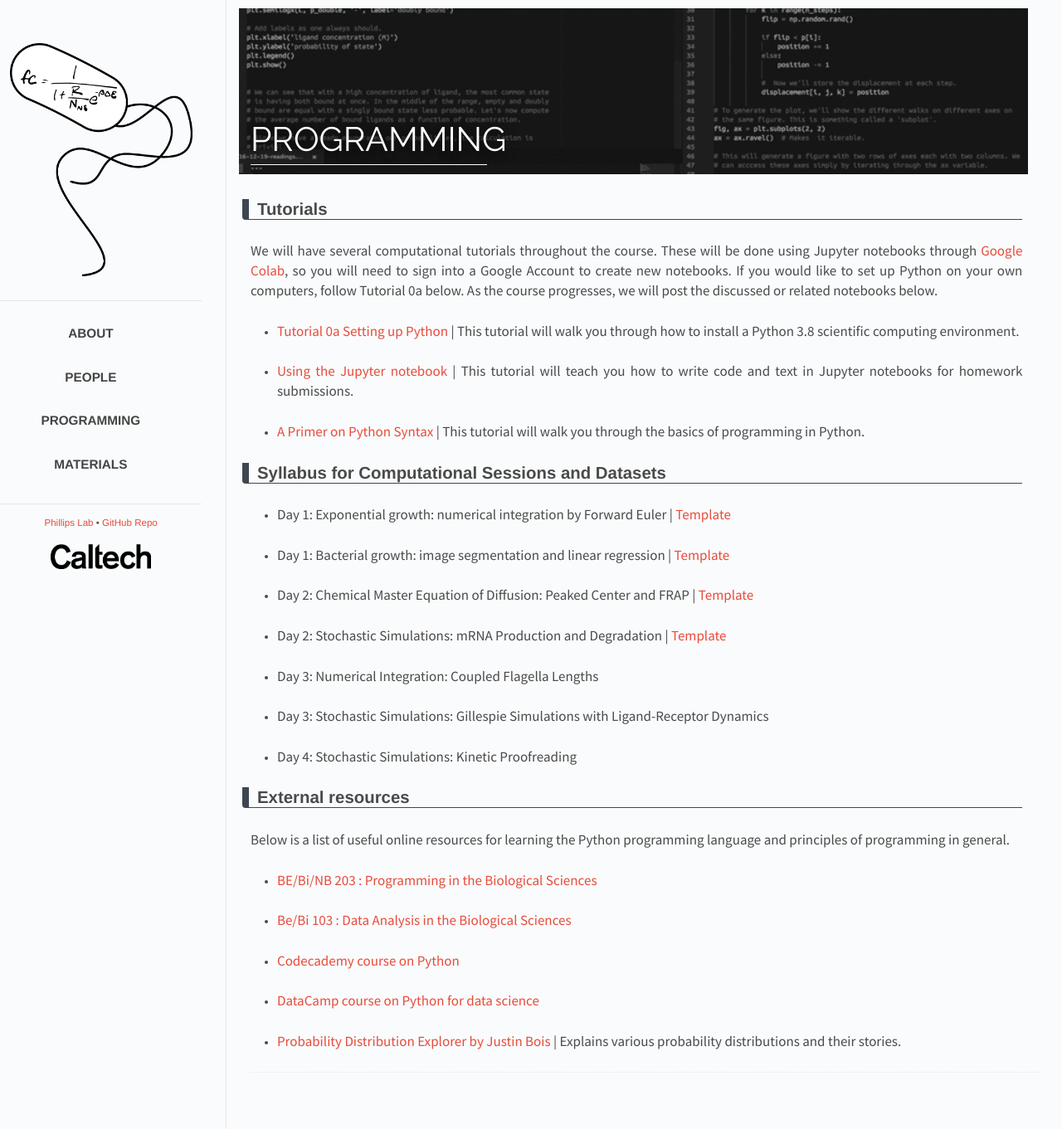
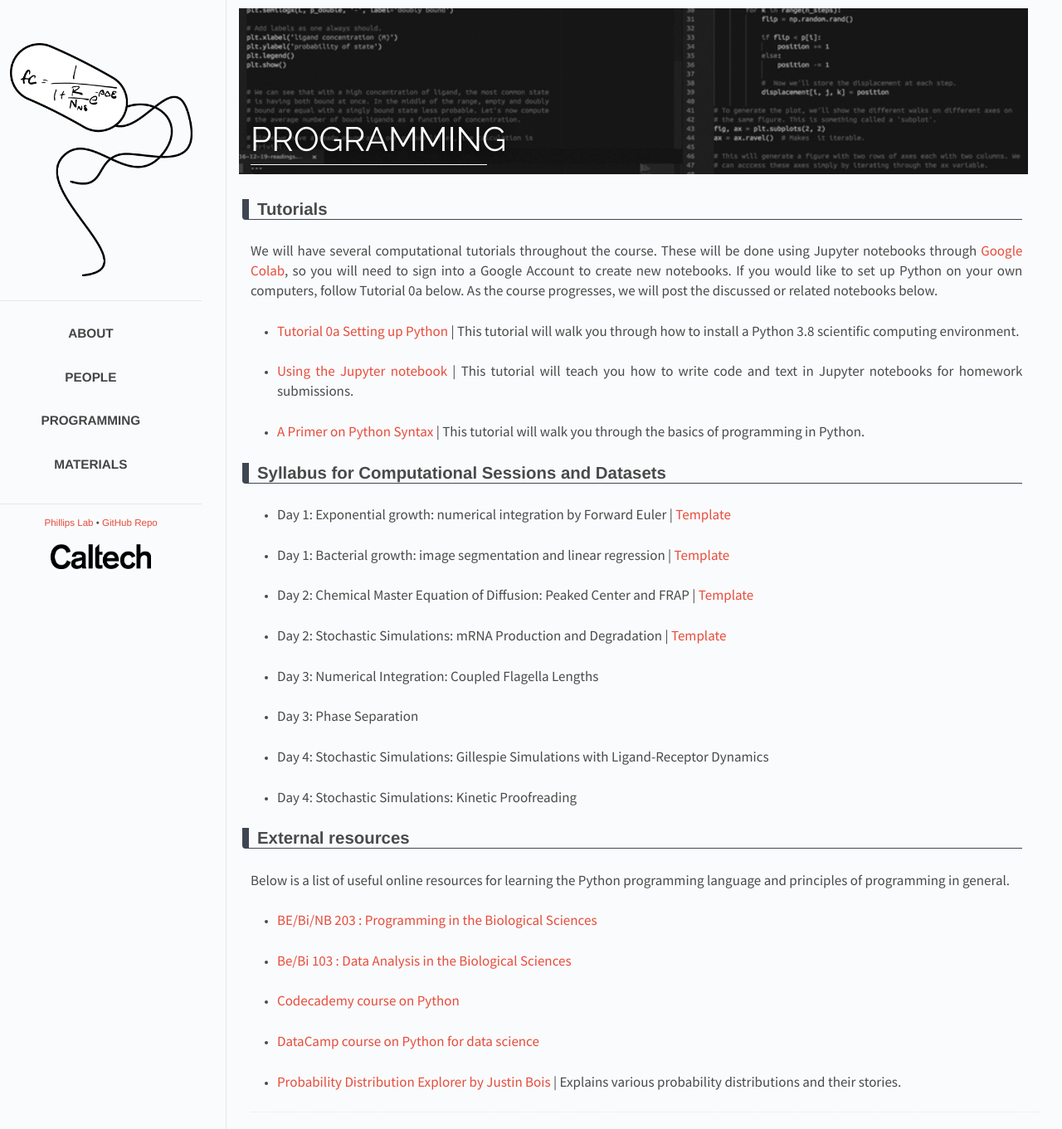
Before and after one commit to RPGroup-PBoC/pboc22_dresden, a Jekyll site: the page built from _posts/2022-01-29-code.md, in a window 1280 px wide. Shown: the whole page at 83% size. Built offline with Jekyll 4.4.1, drawn with Linux system fonts in a browser that asks for light colours.

Commit message:
update after Robs comments

```diff
--- a/_posts/2022-01-29-code.md
+++ b/_posts/2022-01-29-code.md
@@ -49,7 +49,9 @@ course progresses, we will post the discussed or related notebooks below.
 
 * <span style="font-size: 17px">Day 3: Numerical Integration: Coupled Flagella Lengths
 
-* <span style="font-size: 17px">Day 3: Stochastic Simulations: Gillespie Simulations with Ligand-Receptor Dynamics
+* <span style="font-size: 17px">Day 3: Phase Separation
+
+* <span style="font-size: 17px">Day 4: Stochastic Simulations: Gillespie Simulations with Ligand-Receptor Dynamics
 
 * <span style="font-size: 17px">Day 4: Stochastic Simulations: Kinetic Proofreading
 
```
Also changed, not shown: _data/vignettes.yaml (+24 -24 lines), _posts/2022-01-31-about.md (+1 -1 lines), 1 other file.
